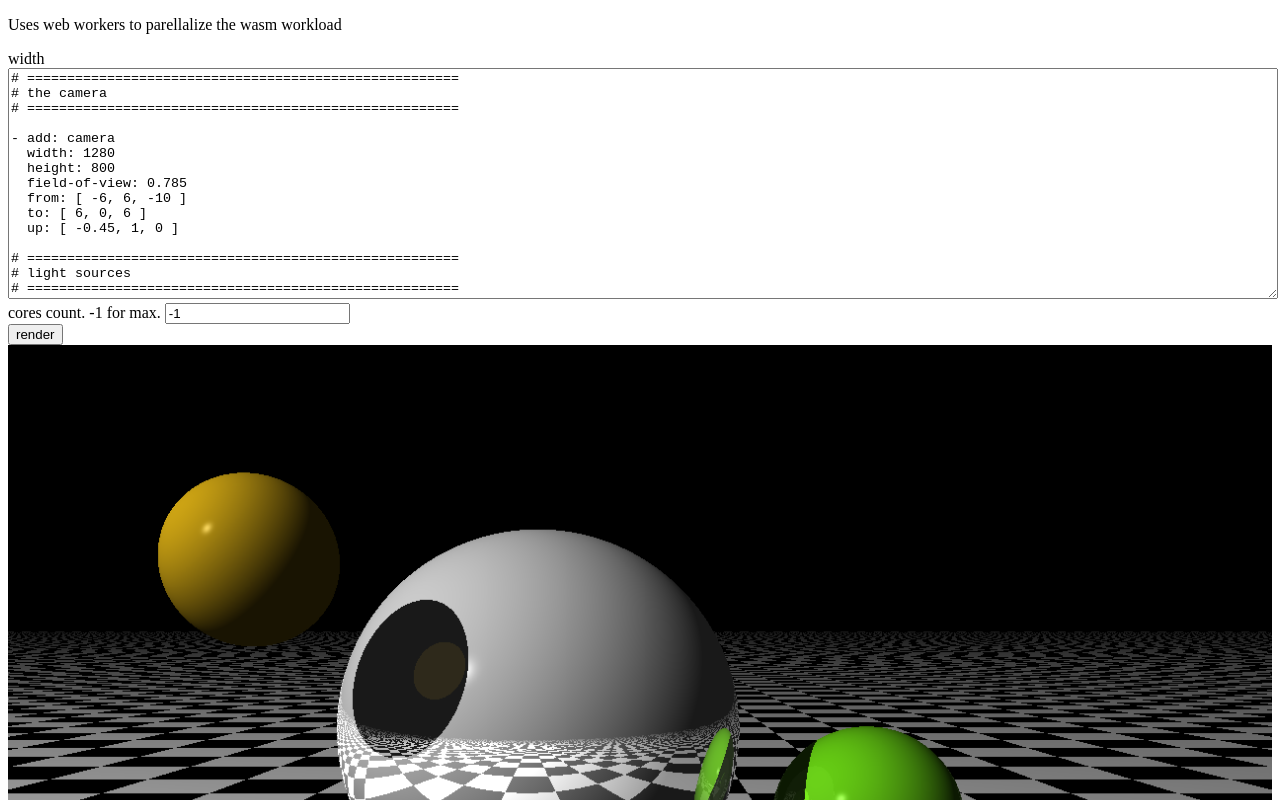
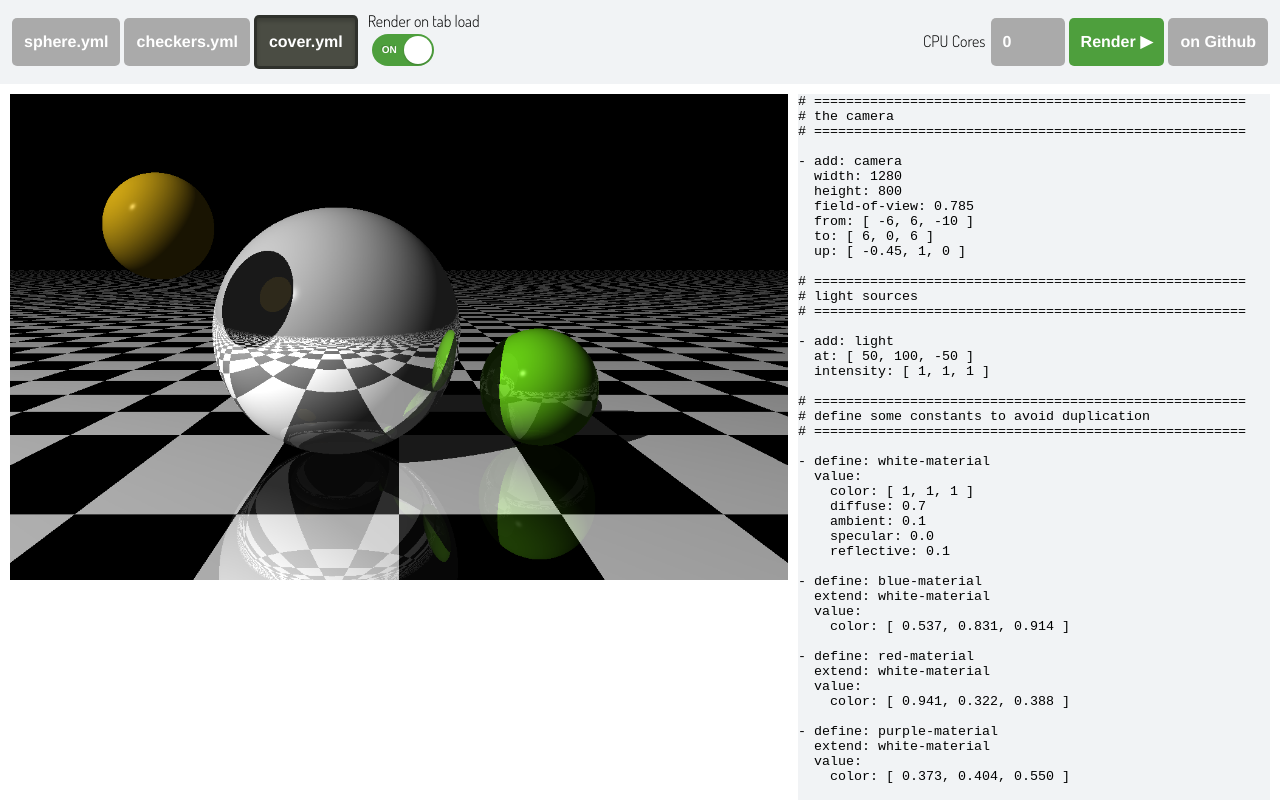
Before and after one commit to vincepr/rs_ray_tracer, a website built with webpack: page wasm_webpack/static/index.html in a window 1280 px wide. Shown: the top 800 px of the page. Built offline with nearby package versions, Linux system fonts and the light colour scheme; files whose address does not match are found by name.

Commit message:
added examples, added some css

```diff
--- a/wasm_webpack/js/index.js
+++ b/wasm_webpack/js/index.js
@@ -1,7 +1,7 @@
 import * as Comlink from "comlink";
 
-setupCanvasOnPageload("./example.png");
-setupTexareaOnPageload("./book_cover.yaml")
+setupInitialCanvas("./example.png");
+loadTextareaFromFile("./cover.yaml")
 setupPage();
 
 function setupPage() {
@@ -9,12 +9,13 @@ function setupPage() {
   renderBtn.addEventListener('click', handleRenderBtnClicked);
 }
 
+//
+//                  Rendering
+//
+
 async function handleRenderBtnClicked(){
   // start timer
   const start_time = new Date();
-
-  let coreCount = document.getElementById('input_cores').value;
-  coreCount = coreCount > 0 ? coreCount : null;
 
   // prepare our canvas/ctx
   const canvas = document.getElementById('drawing');
@@ -26,7 +27,7 @@ async function handleRenderBtnClicked(){
   canvas.height = height;
 
   // start the rendering
-  await startParallelRendering(ctx, yaml_str, height, coreCount);
+  await startParallelRendering(ctx, yaml_str, height);
 
   // display timer
   const time_ms = new Date().getTime() - start_time.getTime();
@@ -43,7 +44,7 @@ async function parseYamlForSceneData() {
   return await renderer.getWidthHeight();
 }
 
-async function startParallelRendering(ctx, yaml_str, sceneHeight, fixedNrCores = null) {
+async function startParallelRendering(ctx, yaml_str, sceneHeight) {
   async function spawnRenderer(start, end) {
     const worker = new Worker('./worker.js');
     const renderer = Comlink.wrap(worker);
@@ -58,20 +59,30 @@ async function startParallelRendering(ctx, yaml_str, sceneHeight, fixedNrCores =
   }
 
   // browsers report untrue cpu-count, so we add some on top.
-  const possibleWorkers = navigator.hardwareConcurrency || 4;
-  const workers = fixedNrCores !== null ? fixedNrCores : (possibleWorkers + 3);
-  console.log(`browser reported ${navigator.hardwareConcurrency} cores, multithreading with ${workers} concurrent workers.`)
-  const perWorker = sceneHeight / workers;
+  const workerCount = getAvailableCores();
+  const perWorker = sceneHeight / workerCount;
+  let tasks = [];
 
-  let tasks = [];
-  for (let i = 0; i < workers; i++) {
+  for (let i = 0; i < workerCount; i++) {
     tasks.push(spawnRenderer(i * perWorker, (i + 1) * perWorker));
   }
 
   await Promise.all(tasks);
 }
 
-function setupCanvasOnPageload(url) {
+function getAvailableCores() {
+  const coresNrInput = document.getElementById('input_cores');
+  const coreCount = coresNrInput.value > 0 ? coresNrInput.value : navigator.hardwareConcurrency || 4;
+  console.log(`browser reported ${navigator.hardwareConcurrency} cores, multithreading with ${coreCount} concurrent workers.`)
+  coresNrInput.value = coreCount;
+  return coreCount;
+}
+
+//
+//              Handle buttons/navigation
+//
+
+function setupInitialCanvas(url) {
   const canvas = document.getElementById('drawing');
   const ctx = canvas.getContext('2d');
   const image = new Image();
@@ -83,11 +94,35 @@ function setupCanvasOnPageload(url) {
   }
 }
 
-async function setupTexareaOnPageload(path) {
-  fetch(path)
+document.getElementById("sphere_yaml").addEventListener("click", () => {
+  changeOpenFile("sphere_yaml");
+});
+
+document.getElementById("checkers_yaml").addEventListener("click", () => {
+  changeOpenFile("checkers_yaml");
+});
+
+document.getElementById("cover_yaml").addEventListener("click", () => {
+  changeOpenFile("cover_yaml");
+});
+
+// use this global variable to store 'state'
+var activeFile = "cover_yaml"
+
+async function changeOpenFile(filename) {
+  document.getElementById(activeFile).classList.remove("fileopen");
+  document.getElementById(filename).classList.add("fileopen");
+  await loadTextareaFromFile("./" + filename.replace("_", "."))
+  activeFile = filename;
+  if (document.getElementById('checkbox_onload').checked ==true) {
+    handleRenderBtnClicked();
+  }
+}
+
+async function loadTextareaFromFile(path) {
+  await fetch(path)
     .then(response => response.text())
     .then((text) => {
-      const textArea = document.getElementById("input_yaml");
-      textArea.value = text
-    })
+      document.getElementById("input_yaml").value = text;
+    });
 }
--- a/wasm_webpack/static/index.html
+++ b/wasm_webpack/static/index.html
@@ -1,75 +1,38 @@
 <!DOCTYPE html>
-<html>
+<html lang="en-us">
   <head>
-    <meta charset="UTF-8">
+    <meta charset="utf-8">
+    <meta http-equiv="Content-Type" content="text/html; charset=utf-8">
+    <link rel="stylesheet" href="styles.css" >
     <title>Rust + WASM ray tracer project</title>
   </head>
   <body>
-    <div class="controls">
-      <p>Uses web workers to parellalize the wasm workload</p>
-      <div>
-        <label for="input_yaml">width</label>
-        <textarea name="input_yaml" id="input_yaml" rows="15" style="min-width:500px; max-width:100%;min-height:50px;height:100%;width:100%;">
-          # ======================================================
-          # the camera
-          # ======================================================
-
-          - add: camera
-            width: 200
-            height: 80
-            field-of-view: 0.785
-            from: [ -6, 6, -10 ]
-            to: [ 6, 0, 6 ]
-            up: [ -0.45, 1, 0 ]
-
-          # ======================================================
-          # light sources
-          # ======================================================
-
-          - add: light
-            at: [ 50, 100, -50 ]
-            intensity: [ 1, 1, 1 ]
-
-          # ======================================================
-          # a white backdrop for the scene
-          # ======================================================
-
-          - add: plane
-            material:
-              color: [ 1, 1, 1 ]
-              ambient: 1
-              diffuse: 0
-              specular: 0
-            transform:
-              - [ rotate-x, 1.5707963267948966 ] # pi/2
-              - [ translate, 0, 0, 500 ]
-
-          # ======================================================
-          # describe the elements of the scene
-          # ======================================================
-
-          - add: sphere
-            material:
-              color: [ 0.373, 0.404, 0.550 ]
-              diffuse: 0.2
-              ambient: 0.0
-              specular: 1.0
-              shininess: 200
-              reflective: 0.7
-              transparency: 0.7
-              refractive-index: 1.5
-
-        </textarea>
+    <div class="nav-box dark4">
+      <nav class="nav-left">
+          <button class="button " id="sphere_yaml">sphere.yml</button>
+          <button class="button " id="checkers_yaml">checkers.yml</button>
+          <button class="button fileopen " id="cover_yaml">cover.yml</button>
+          <div style="margin-left: 0.5em;"><label>Render on tab load</label><input class="toggle" type="checkbox" id="checkbox_onload" checked/></div>
+      </nav>
+      <nav class="nav-right">
+        <button class="button" type="button" onClick="parent.open('https://www.github.com/vincepr/rs_ray_tracer')">on Github</button>
+        <button class="button green " id="render">Render ▶</button>
+        <div>
+          <label class="label_middle">CPU Cores
+            <input class="number" type="number" min="0" max="30" name="input_cores" id="input_cores" value="0" step="1">
+          </label>
+        </div>
+      </nav>
+    </div>
+    <div class="row dark3">
+      <div class="column left" id="container">
+        <label  id="time_result"></label>
+        <canvas id="drawing" src="./out.png" width="600" height="600" style="max-width:100%;"></canvas>
       </div>
-      <div>
-        <label for="input_cores">cores count. -1 for max.</label>
-        <input type="number" pattern="\d+" name="input_cores" id="input_cores" value="-1" step="1">
+      <div class="column right dark3" >
+        <textarea class="textarea emscripten" id="input_yaml" type="text" spellcheck="false" >some text</textarea>
       </div>
-      <button class="button-primary" id="render">render</button>
-      <label id="time_result"></label>
     </div>
-    <canvas id="drawing" src="./out.png" width="600" height="600" style="max-width:100%;"></canvas>
-
     <noscript>This page contains webassembly and javascript content, please enable javascript in your browser.</noscript>
     <script src="./bootstrap.js"></script>
   </body>
--- /dev/null
+++ b/wasm_webpack/static/styles.css
@@ -0,0 +1,257 @@
+@import url(https://fonts.googleapis.com/css?family=Dosis:200,300,400,500,600,700,800);
+
+html, body {
+  font-family: "Dosis";
+  font-weight: 300;
+  height: 100%;
+  margin: 0;
+  /* overflow: hidden;  */
+  --col1 : #191A19;
+  --col2: #1E5128;
+  --col3: #4E9F3D;
+  --col4: #4a4c43;
+
+  --dark1: 	#3e3e42;
+  --dark2: 	#2d2d30;
+  --dark3: 	#252526;
+  --dark4: 	#1e1e1e;
+}
+
+.nav-box{
+  display: flex;
+  flex-direction: row;
+  flex-wrap: nowrap;
+  justify-content: space-between;
+  background-color: #f1f3f5;
+  padding-left: 10px;
+  padding-right: 10px;
+}
+
+.nav-left {
+  align-items: center;
+  display: flex;
+  text-align: left;
+  padding: 10px 0px;
+  font-size: 1rem;
+}
+
+.nav-right {
+  align-items: center;
+  display: flex;
+  flex-direction: row-reverse;
+  flex-wrap: wrap;
+  text-align: right;
+  padding: 10px 0px;
+  font-size: 1rem;
+}
+
+label {
+  display:flex;
+  text-align: justify;
+  justify-content: center;
+  justify-self: center;
+}
+.label_middle {
+  display: block;
+}
+
+.number {
+	display: inline-block;
+    margin: 5px 2px 5px 2px;
+    padding: 0.75rem 0.75rem;
+    width: 50px;
+	border: 0;
+	border-radius: 0.317rem;
+	color: #fff;
+	text-decoration: none;
+	font-weight: 700;
+	font-size: 1rem;
+    line-height: 1.5;
+	font-family: "Helvetica Neue", Arial, sans-serif;
+	cursor: pointer;
+	-webkit-font-smoothing: antialiased;
+	background-color: #aaa;
+}
+
+
+/* BUTTON STYLING*/
+.button {
+	display: inline-block;
+  margin: 5px 2px 5px 2px;
+  padding: 0.75rem 0.75rem;
+	border: 0;
+	border-radius: 0.317rem;
+	color: #fff;
+	text-decoration: none;
+	font-weight: 700;
+	font-size: 1rem;
+  line-height: 1.5;
+	font-family: "Helvetica Neue", Arial, sans-serif;
+	cursor: pointer;
+	-webkit-font-smoothing: antialiased;
+	background-color: #aaa;
+}
+
+.fileopen{
+  border: solid #191a198a;
+  background-color: var(--col4);
+	box-shadow: inset 0 3px 4px hsla(0, 0%, 0%, 0.2);
+}
+
+.button:hover {
+	opacity: 0.85;
+}
+
+.button:active {
+	box-shadow: inset 0 3px 4px hsla(0, 0%, 0%, 0.2);
+  outline: thin dotted #444;
+  outline: 5px auto -webkit-focus-ring-color;
+  outline-offset: -2px;
+}
+
+.green {
+	background-color:  var(--col3);
+}
+
+
+/*TEXTEDITOR & OUTPUT*/
+.column {
+  /* float: left; */
+  height: 300px;
+  height: 100%;
+}
+
+.left {
+  width: 100%;
+  height: 100%;
+}
+
+.right {
+  margin-left: 10px;
+  height: 100%;
+  background-color:#f1f3f5;
+}
+
+.row {
+  height: 90%;
+  padding: 10px;
+  display: flex;
+
+}
+.row:after {
+  content: "";
+  display: table;
+  clear: both;
+}
+
+/* THE OUTPUT*/
+
+textarea.emscripten {
+  width: 59ch;
+  height: 100%;
+  outline: none;
+  border: none;
+  padding:0;
+  font-family: monospace;
+  resize: none;
+  background-color: #f1f3f5;
+}
+div.emscripten { text-align: center; }
+div.emscripten_border { border: 1px solid black; }
+
+/* CSS FOR TOGGLE BUTTONS*/
+.toggle {
+  -webkit-appearance: none;
+  -moz-appearance: none;
+  appearance: none;
+  width: 62px;
+  height: 32px;
+  display: inline-block;
+  position: relative;
+  border-radius: 50px;
+  overflow: hidden;
+  outline: none;
+  border: none;
+  cursor: pointer;
+  background-color: #707070;
+  transition: background-color ease 0.3s;
+}
+
+.toggle:before {
+  content: "on off";
+  display: block;
+  position: absolute;
+  z-index: 2;
+  width: 28px;
+  height: 28px;
+  background: #fff;
+  left: 2px;
+  top: 2px;
+  border-radius: 50%;
+  font: 10px/28px Helvetica;
+  text-transform: uppercase;
+  font-weight: bold;
+  text-indent: -22px;
+  word-spacing: 37px;
+  color: #fff;
+  text-shadow: -1px -1px rgba(0,0,0,0.15);
+  white-space: nowrap;
+  box-shadow: 0 1px 2px rgba(0,0,0,0.2);
+  transition: all cubic-bezier(0.3, 1.5, 0.7, 1) 0.3s;
+}
+
+.toggle:checked {
+  background-color: var(--col3);
+}
+
+.toggle:checked:before {
+  left: 32px;
+}
+
+.dark1Active{
+  background-color: var(--col2) !important;
+}
+.dark2Active{
+  background-color: var(--col3) !important;
+}
+.dark2Active .fileopen {
+  background-color: #aaa!important;
+}
+.dark3Active{
+  background-color: var(--dark3) !important;
+  color:#f1f3f5;
+}
+.dark4Active{
+  background-color: var(--dark4) !important;
+  color:#f1f3f5;
+}
+
+
+/* Responsive layout - makes the two columns stack on top of each other instead of next to each other */
+@media screen and (max-width: 900px) {
+  .left {
+    width: 100%;
+    height:fit-content
+  }
+  .right {
+    margin-left: 0.5em;
+    width:auto;
+    height: 50%;
+  }
+  .row {
+    display:contents;
+    box-sizing: border-box;
+    height: 90%;
+    padding: 10px;
+  }
+  textarea.emscripten {
+    width: -webkit-fill-available;
+    height: 100%;
+    outline: none;
+    border: none;
+    padding:0;
+    font-family: monospace;
+    resize: none;
+    background-color: #f1f3f5;
+  }
+}
```
Also changed, not shown: wasm_webpack/static/checkers.yaml (added, +56 -0 lines), wasm_webpack/static/sphere.yaml (added, +82 -0 lines), wasm_webpack/static/cover.yaml (renamed from wasm_webpack/static/book_cover.yaml), 1 other file.
